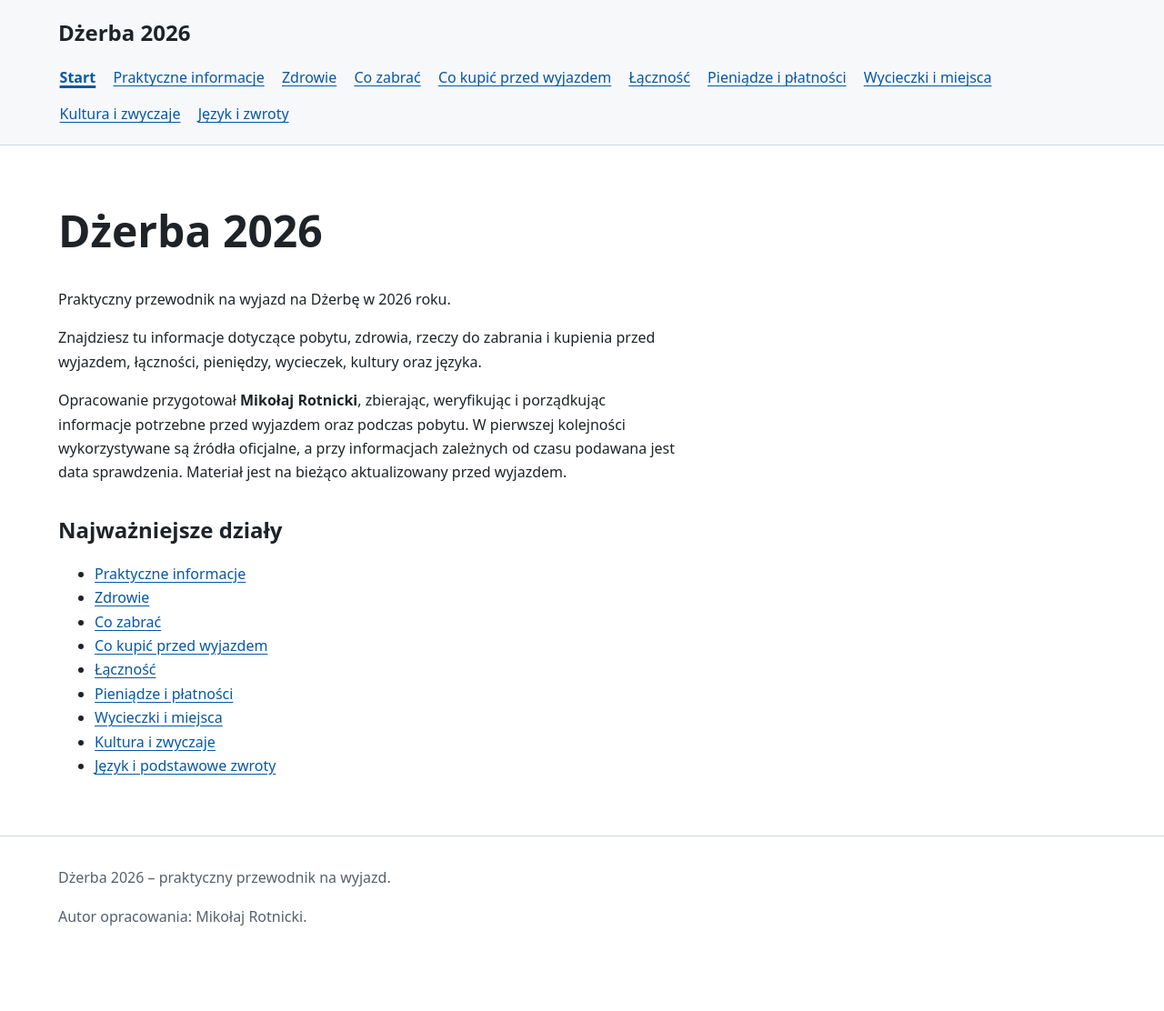
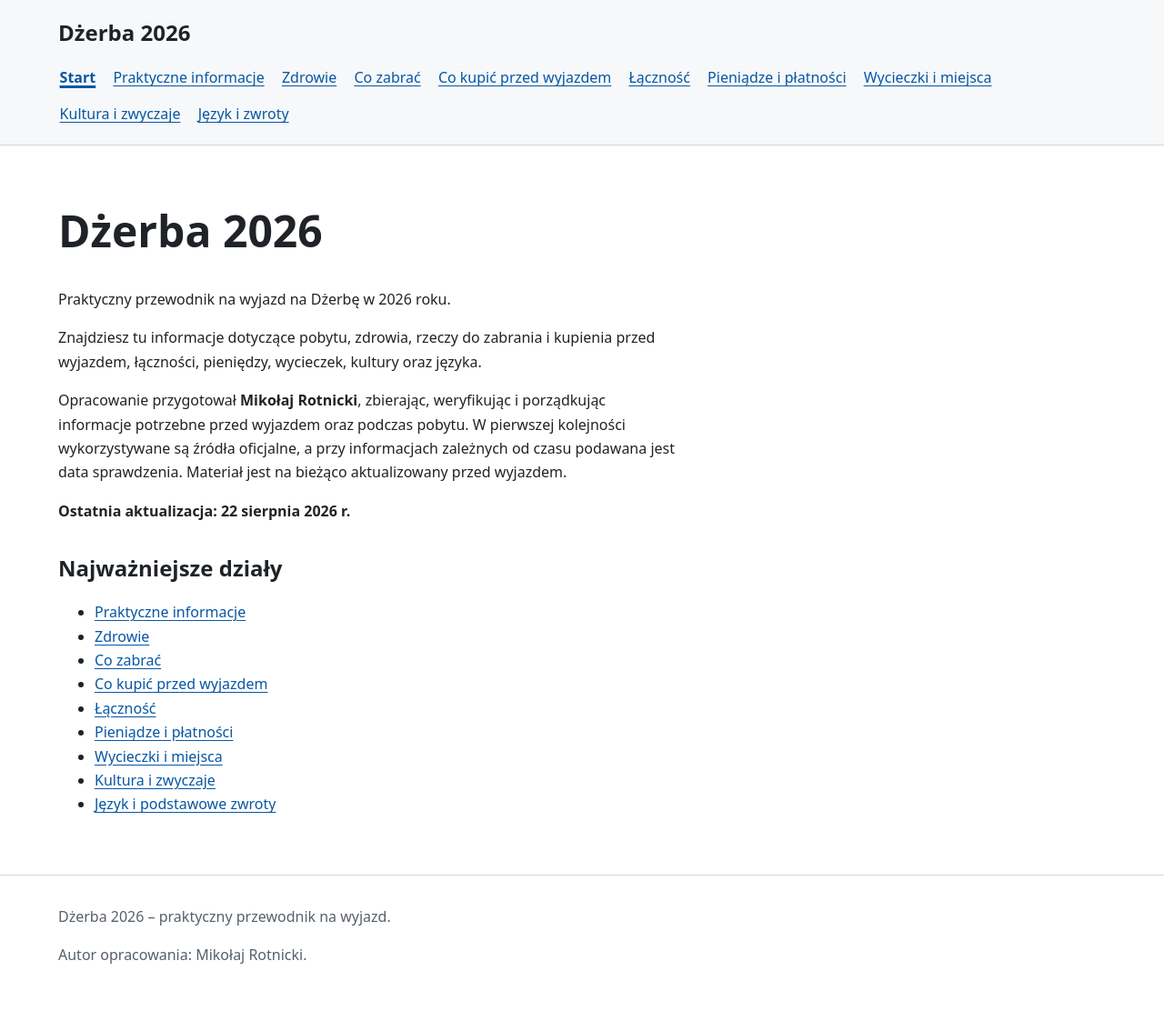
Before and after one commit to rotnicki/djerba-2026, a Jekyll site: the page built from index.md, in a window 1280 px wide. Shown: the whole page at 91% size. Built offline with Jekyll 4.4.1, drawn with Linux system fonts in a browser that asks for light colours; before the commit the page ends 1069 px from its top, so only the background shows below that.

Commit message:
Dodać datę ostatniej aktualizacji na stronie głównej

```diff
--- a/index.md
+++ b/index.md
@@ -10,6 +10,8 @@ Znajdziesz tu informacje dotyczące pobytu, zdrowia, rzeczy do zabrania i kupien
 
 Opracowanie przygotował **Mikołaj Rotnicki**, zbierając, weryfikując i porządkując informacje potrzebne przed wyjazdem oraz podczas pobytu. W pierwszej kolejności wykorzystywane są źródła oficjalne, a przy informacjach zależnych od czasu podawana jest data sprawdzenia. Materiał jest na bieżąco aktualizowany przed wyjazdem.
 
+**Ostatnia aktualizacja: 22 sierpnia 2026 r.**
+
 ## Najważniejsze działy
 
 - [Praktyczne informacje](praktyczne.md)
```
